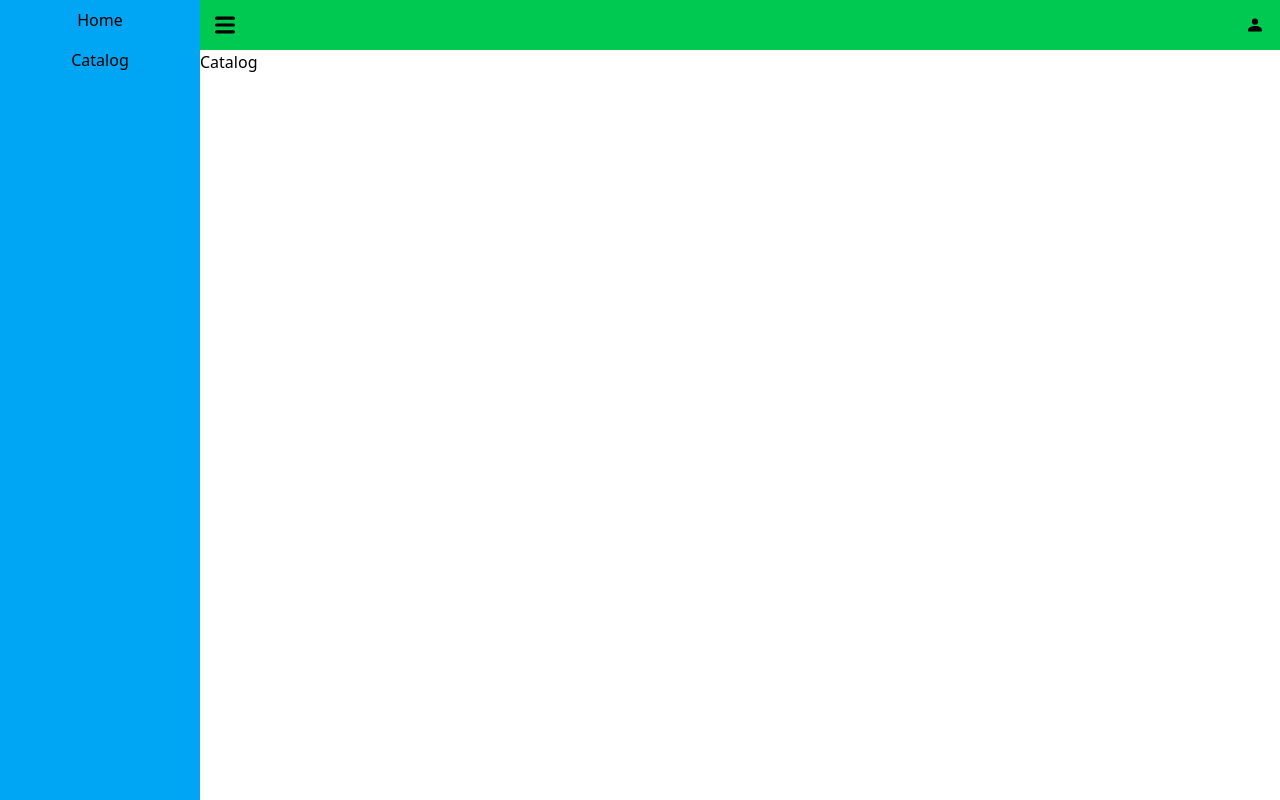
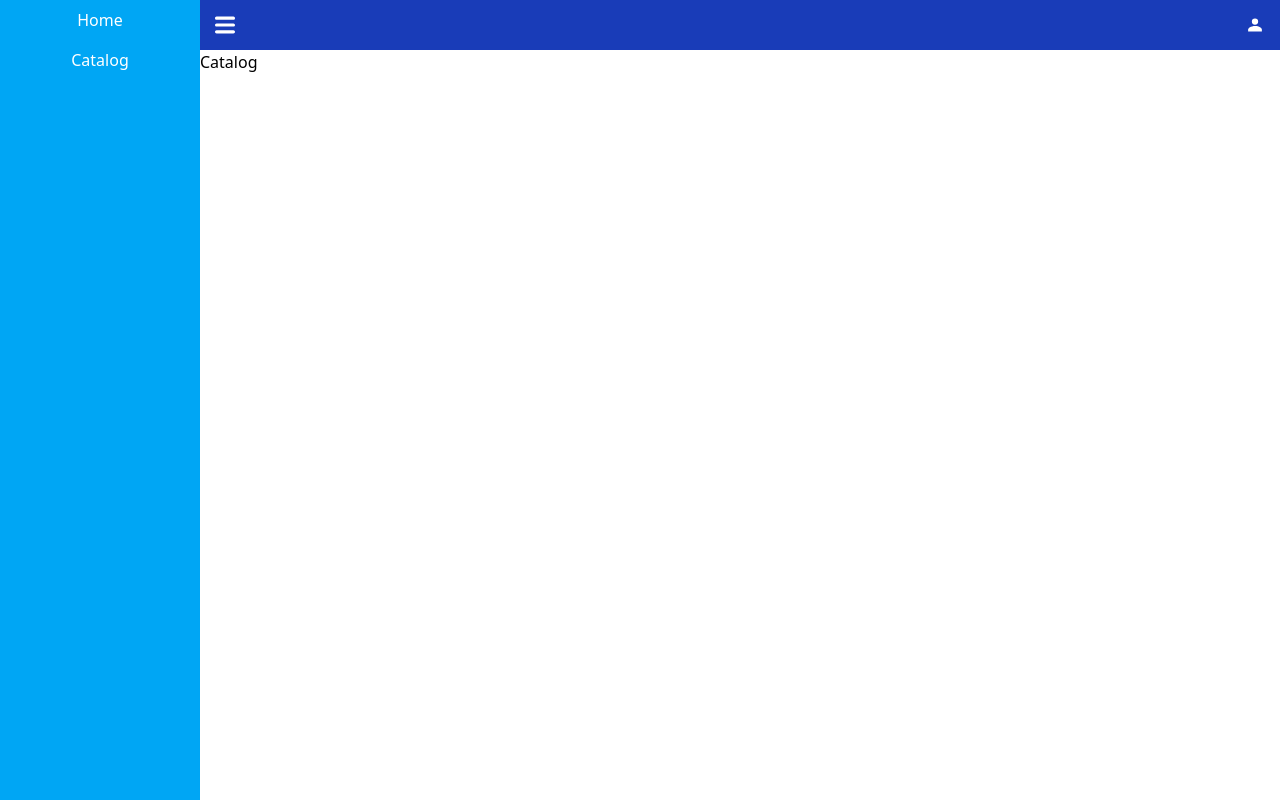
Before and after one commit to ZaraGiraffe/zara-learns-web, a React (Vite) app in the folder frontend-admin/: page /catalog in a window 1280 px wide. Built offline with nearby package versions, Linux system fonts and the light colour scheme.

Commit message:
change colors

```diff
--- a/frontend-admin/src/App.tsx
+++ b/frontend-admin/src/App.tsx
@@ -18,15 +18,15 @@ export default App;
 
 function LeftPanel() {
   let leftPanelTailwindClasses = 'hover:bg-sky-600 active:bg-sky-700'
-  return <div className='left-panel bg-sky-500'>
+  return <div className='left-panel bg-sky-500 text-white'>
     <Link to='/' className={leftPanelTailwindClasses}>Home</Link>
     <Link to='/catalog' className={leftPanelTailwindClasses}>Catalog</Link>
   </div>
 }
 
 function Header() {
-  let headerTailwindClasses = 'hover:bg-green-600 active:bg-green-700'
-  return <div className='header bg-green-500'>
+  let headerTailwindClasses = 'hover:bg-blue-900 active:bg-blue-950'
+  return <div className='header bg-blue-800'>
     <img className={'sidebar-icon header-button ' + headerTailwindClasses} src='./sidebar.svg' alt='sidebar' onClick={handleSidebarIconClick} />
     <img className={'header-button ' + headerTailwindClasses} src='./person.svg' alt='person' />
   </div>
--- a/frontend-admin/src/Catalog.tsx
+++ b/frontend-admin/src/Catalog.tsx
@@ -3,4 +3,6 @@ function Catalog() {
     return <div>Catalog</div>
 }
 
+
+
 export default Catalog;
```
Also changed, not shown: frontend-admin/public/person.svg, frontend-admin/public/sidebar.svg.
